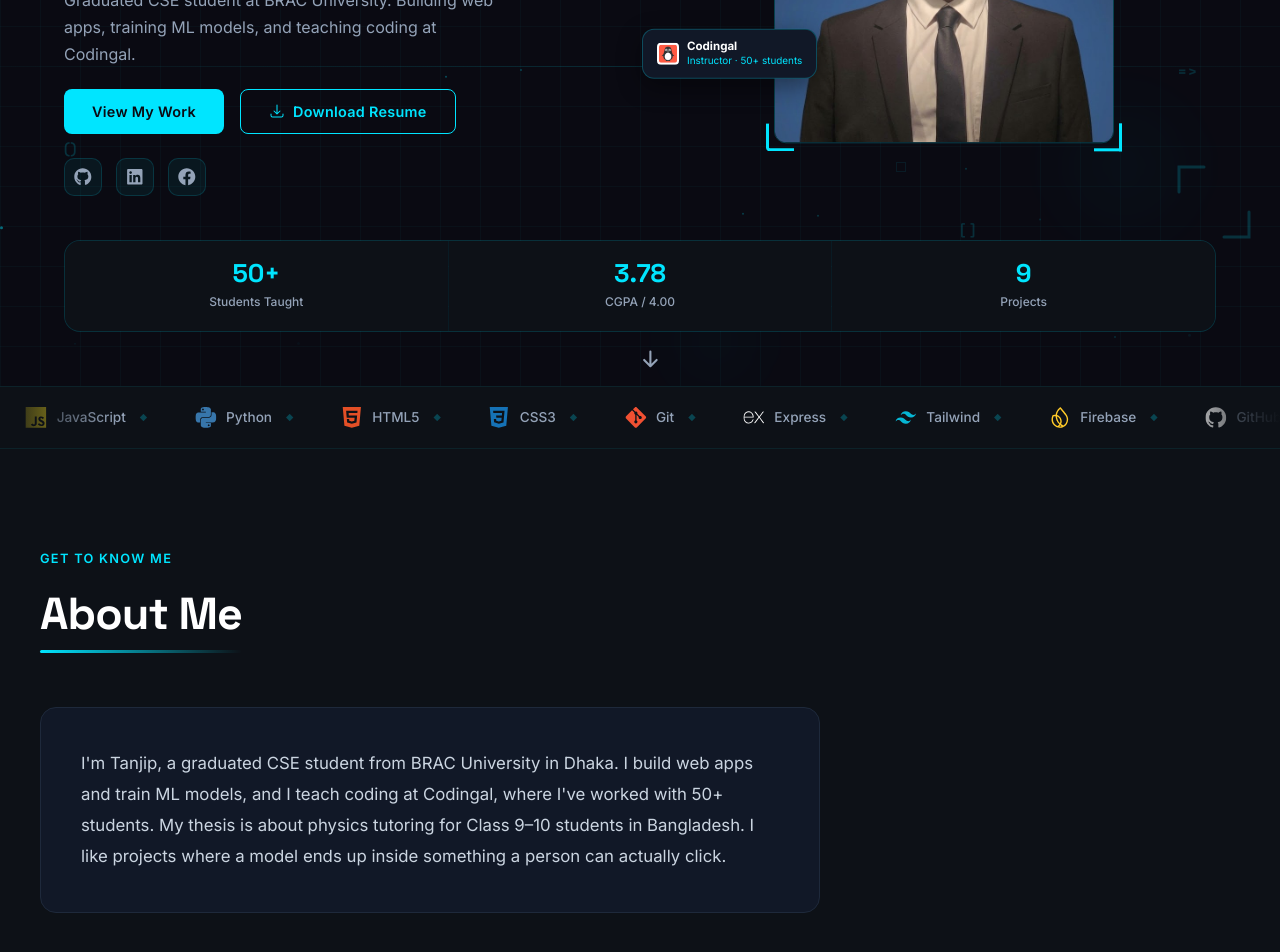
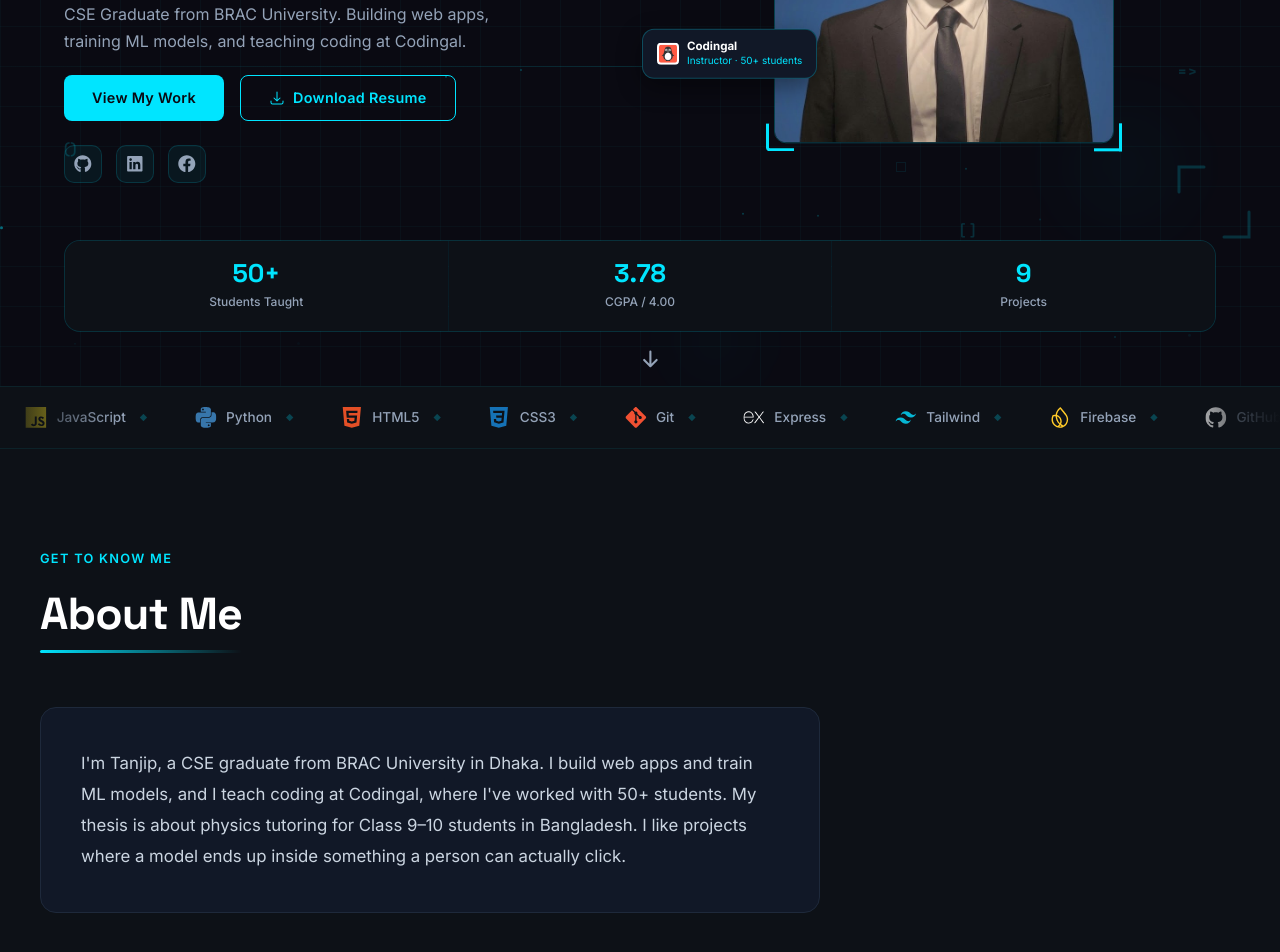
Before and after one commit to MaHdIn2020/portfolio, a React (Vite) app: page / in a window 1280 px wide. Shown: the part 414-1366 px from the top of the page. Built offline with nearby package versions, Linux system fonts and the light colour scheme.

Commit message:
fix: update title to CSE Graduate from BRAC University

```diff
--- a/index.html
+++ b/index.html
@@ -7,13 +7,13 @@
 
     <!-- SEO -->
     <title>Tanjip Surait Mahdin | Full Stack Developer & ML Engineer</title>
-    <meta name="description" content="Portfolio of Tanjip Surait Mahdin — Graduated CSE student from BRAC University, Full Stack Developer, ML Engineer, and Coding Instructor at Codingal." />
+    <meta name="description" content="Portfolio of Tanjip Surait Mahdin — CSE Graduate from BRAC University, Full Stack Developer, ML Engineer, and Coding Instructor at Codingal." />
     <meta name="keywords" content="Tanjip Mahdin, Full Stack Developer, ML Engineer, MERN Stack, React, Python, BRAC University, Codingal, Coding Instructor" />
     <meta name="author" content="Tanjip Surait Mahdin" />
 
     <!-- Open Graph -->
     <meta property="og:title" content="Tanjip Surait Mahdin | Full Stack Developer & ML Engineer" />
-    <meta property="og:description" content="Graduated CSE student from BRAC University. Building web apps, training ML models, and teaching coding at Codingal." />
+    <meta property="og:description" content="CSE Graduate from BRAC University. Building web apps, training ML models, and teaching coding at Codingal." />
     <meta property="og:type" content="website" />
 
     <!-- Fonts -->
--- a/src/components/Hero.jsx
+++ b/src/components/Hero.jsx
@@ -103,7 +103,7 @@
               transition={{ delay: 0.8, duration: 0.8 }}
               style={{ color: "#94a3b8", fontSize: "1rem", lineHeight: 1.7, maxWidth: "440px" }}
             >
-              Graduated CSE student at BRAC University. Building web apps, training ML models,
+              CSE Graduate from BRAC University. Building web apps, training ML models,
               and teaching coding at Codingal.
             </motion.p>
 
@@ -206,7 +206,7 @@
             >
               <img
                 src="/Picture.jpg"
-                alt="Tanjip Surait Mahdin — Graduated CSE student at BRAC University"
+                alt="Tanjip Surait Mahdin — CSE Graduate from BRAC University"
                 style={{
                   width: "clamp(240px, 30vw, 340px)",
                   height: "clamp(260px, 33vw, 380px)",
--- a/src/data/profile.js
+++ b/src/data/profile.js
@@ -5,8 +5,8 @@
 export const profile = {
   name: "Tanjip Surait Mahdin",
   shortName: "TSM",
-  role: "Graduated CSE student",
-  bio: "I'm Tanjip, a graduated CSE student from BRAC University in Dhaka. I build web apps and train ML models, and I teach coding at Codingal, where I've worked with 50+ students. My thesis is about physics tutoring for Class 9–10 students in Bangladesh. I like projects where a model ends up inside something a person can actually click.",
+  role: "CSE Graduate",
+  bio: "I'm Tanjip, a CSE graduate from BRAC University in Dhaka. I build web apps and train ML models, and I teach coding at Codingal, where I've worked with 50+ students. My thesis is about physics tutoring for Class 9–10 students in Bangladesh. I like projects where a model ends up inside something a person can actually click.",
 
   education: {
     degree: "B.Sc. in Computer Science & Engineering",
--- a/src/pages/About.jsx
+++ b/src/pages/About.jsx
@@ -41,7 +41,7 @@
           style={{ padding: "40px", maxWidth: "780px" }}
         >
           <p style={{ color: "#cbd5e1", lineHeight: 1.85, fontSize: "1.05rem" }}>
-            I&apos;m Tanjip, a graduated CSE student from BRAC University in Dhaka. I build web apps
+            I&apos;m Tanjip, a CSE graduate from BRAC University in Dhaka. I build web apps
             and train ML models, and I teach coding at Codingal, where I&apos;ve worked with 50+
             students. My thesis is about physics tutoring for Class 9–10 students in Bangladesh.
             I like projects where a model ends up inside something a person can actually click.
```
Also changed, not shown: 1 other file (tests, documents, lock files or other folders).
